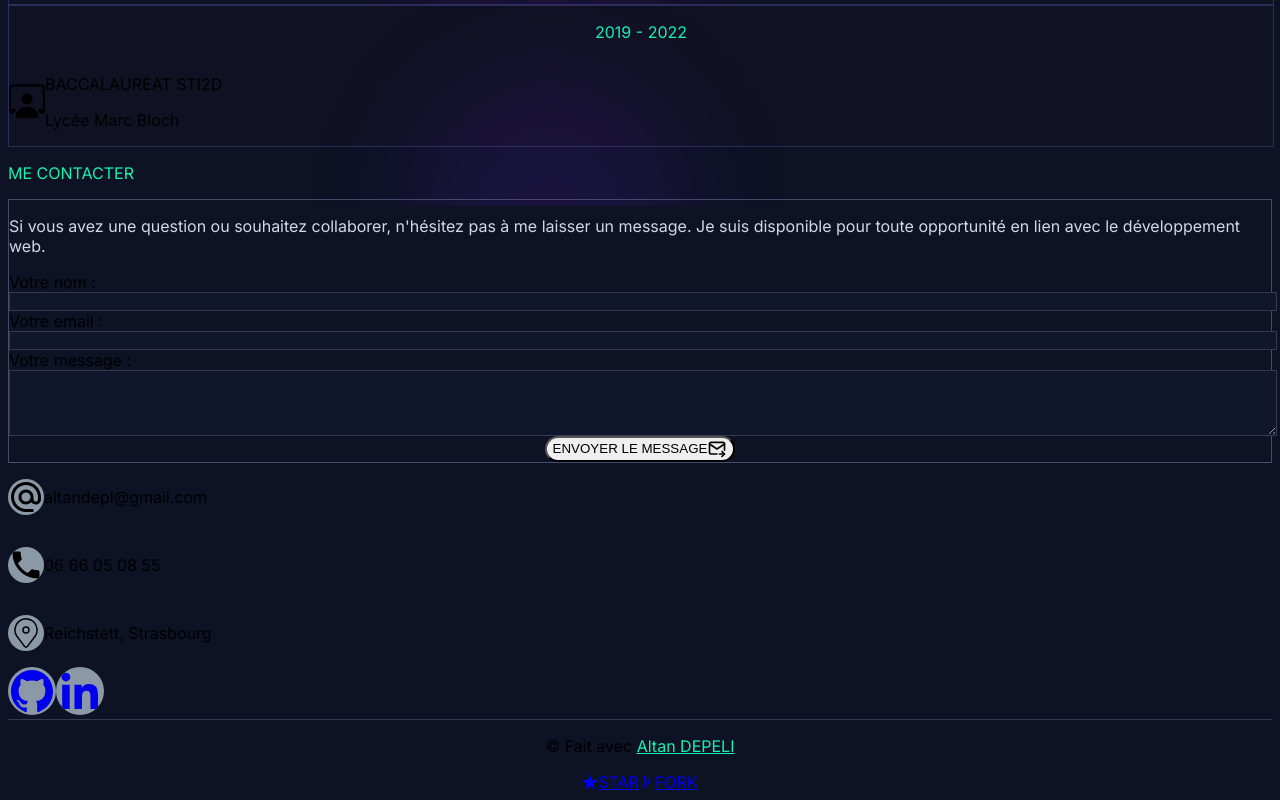
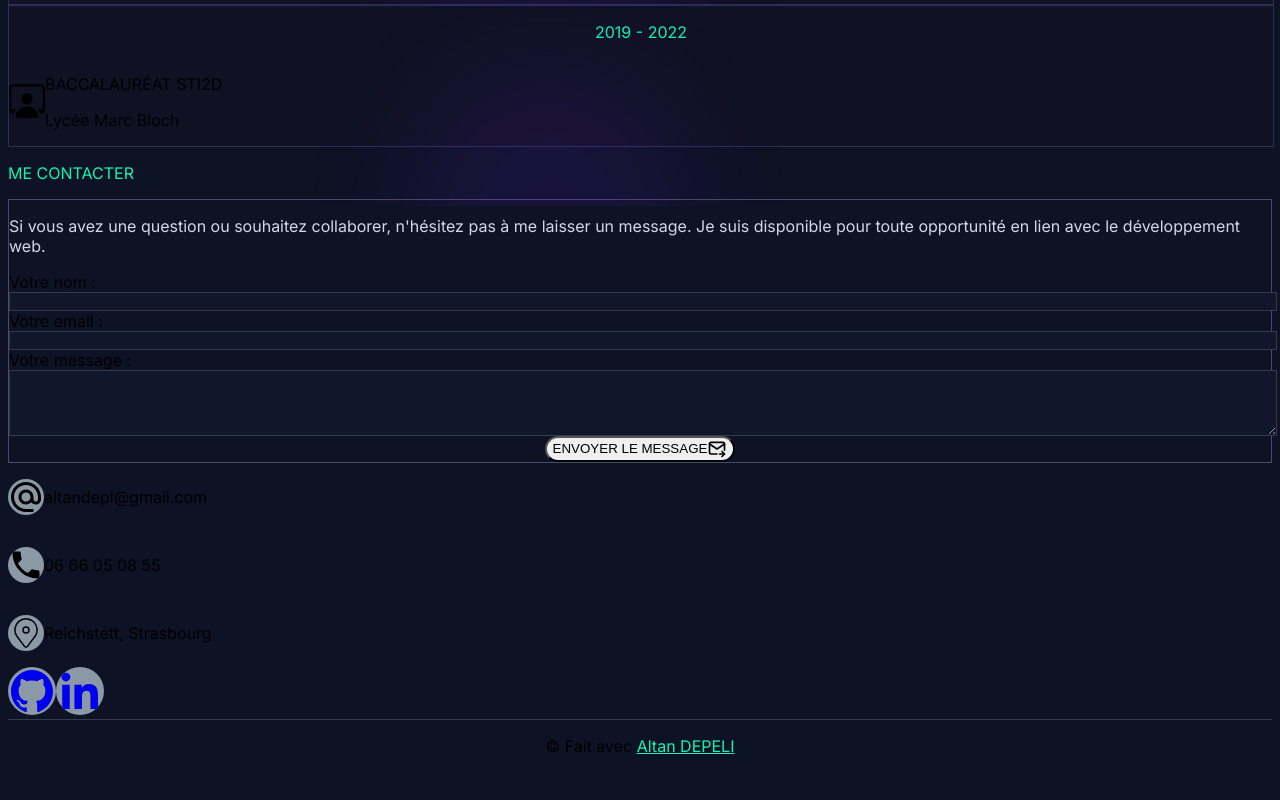
Before and after one commit to skrt67/portfolio, a Next.js app: page / in a window 1280 px wide. Shown: the part 5764-6564 px from the top of the page. Built offline with nearby package versions, Linux system fonts and the light colour scheme.

Commit message:
Suppression des liens Star et Fork du footer

```diff
--- a/app/components/footer.jsx
+++ b/app/components/footer.jsx
@@ -1,8 +1,6 @@
 "use client";
 
 import Link from 'next/link';
-import { CgGitFork } from "react-icons/cg";
-import { IoStar } from "react-icons/io5";
 import { useLanguage } from "@/contexts/LanguageContext";
 
 function Footer() {
@@ -18,24 +16,6 @@ function Footer() {
           <p className="text-sm">
             © {t('footer.madeWith')} <Link target="_blank" href="https://www.linkedin.com/in/altan-depeli-508a052b9/" className="text-[#16f2b3]">Altan DEPELI</Link>
           </p>
-          <div className="flex items-center gap-5">
-            <Link
-              target="_blank"
-              href="https://github.com/skrt67/portfolio"
-              className="flex items-center gap-2 uppercase hover:text-[#16f2b3]"
-            >
-              <IoStar />
-              <span>Star</span>
-            </Link>
-            <Link
-              target="_blank"
-              href="https://github.com/skrt67/portfolio/fork"
-              className="flex items-center gap-2 uppercase hover:text-[#16f2b3]"
-            >
-              <CgGitFork />
-              <span>Fork</span>
-            </Link>
-          </div>
         </div>
       </div>
     </div>
```
